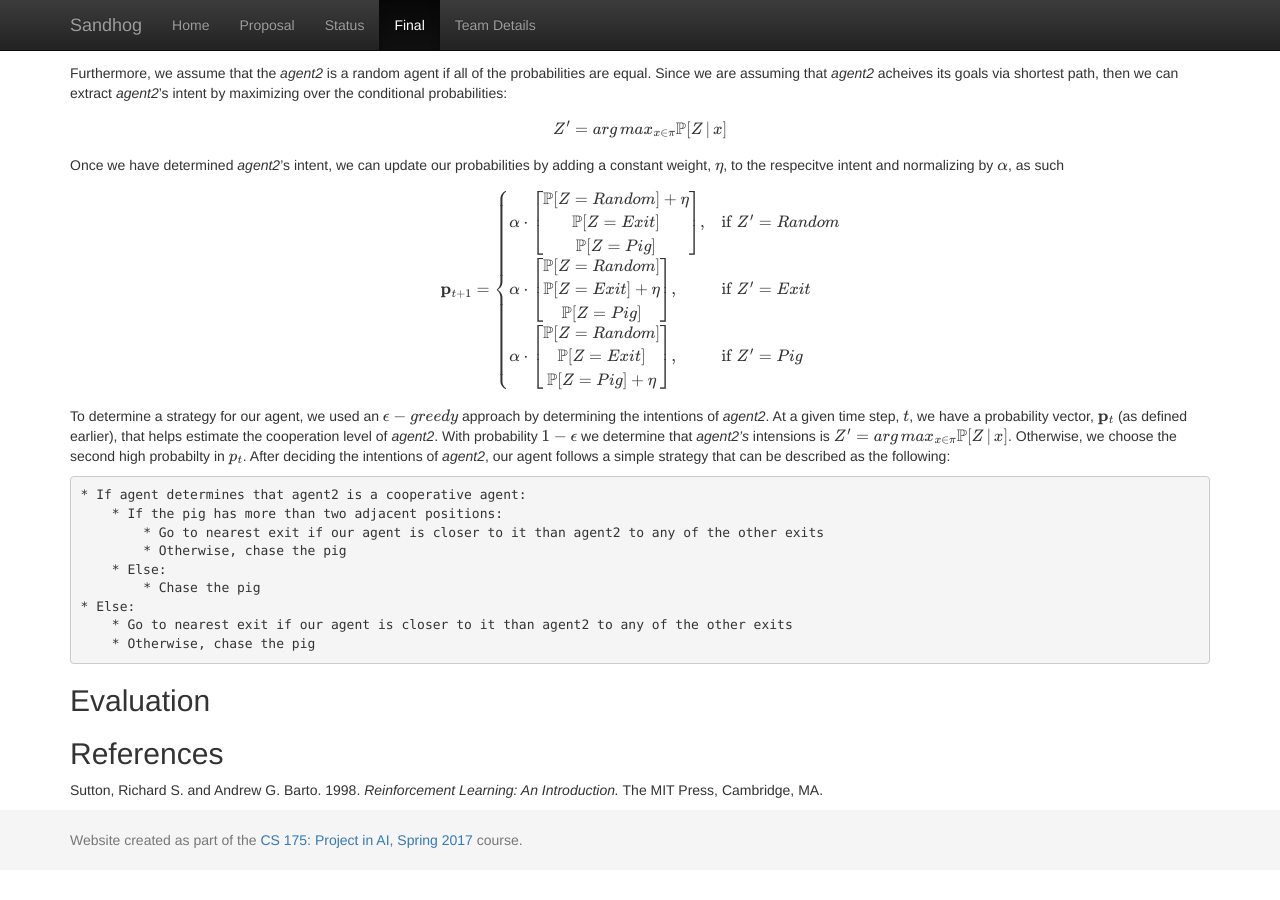
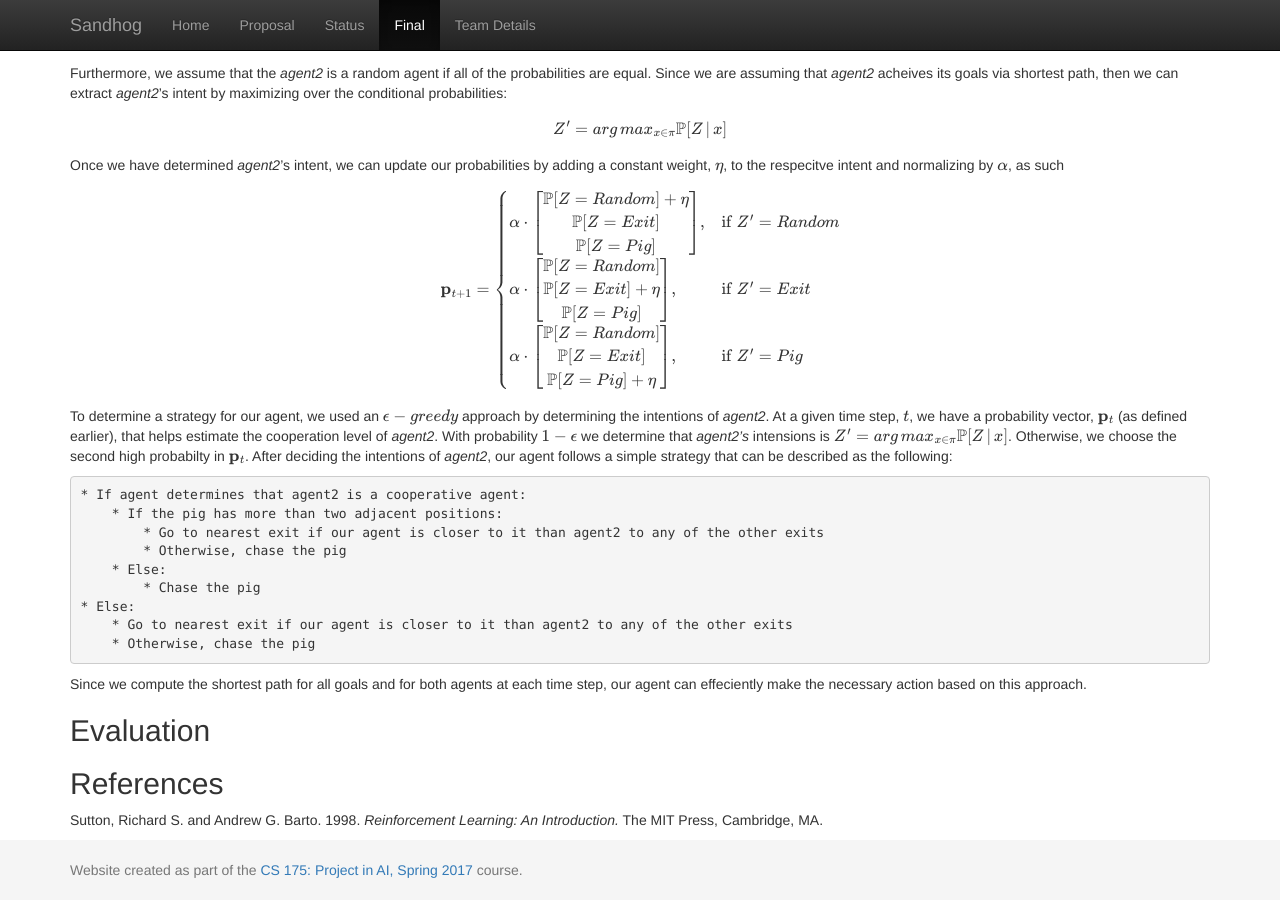
Before and after one commit to hfloresr/Sandhog, a Jekyll site: the page built from docs/final.md, in a window 1280 px wide and 900 px high, scrolled down 1620 px. Built offline with Jekyll 4.4.1, drawn with Linux system fonts in a browser that asks for light colours; formulas are drawn with MathJax 3; before the commit the page ends 2490 px from its top, so only the background shows below that.

Commit message:
finished approaches

```diff
--- a/docs/final.md
+++ b/docs/final.md
@@ -85,7 +85,7 @@ $$\mathbf{p}_{t+1} =
 \end{bmatrix}, & \text{if $Z' = Pig$}\\
 \end{cases}$$
 
-To determine a strategy for our agent, we used an $$\epsilon - greedy$$ approach by determining the intentions of *agent2*. At a given time step, $$t$$, we have a probability vector, $$\mathbf{p}_{t}$$ (as defined earlier), that helps estimate the cooperation level of *agent2*. With probability $$1 - \epsilon$$ we determine that *agent2's* intensions is $$Z' = arg\,max_{x \in \pi} \mathbb{P}[Z \, \lvert \, x]$$. Otherwise, we choose the second high probabilty in $$p_{t}$$. After deciding the intentions of *agent2*, our agent follows a simple strategy that can be described as the following:
+To determine a strategy for our agent, we used an $$\epsilon - greedy$$ approach by determining the intentions of *agent2*. At a given time step, $$t$$, we have a probability vector, $$\mathbf{p}_{t}$$ (as defined earlier), that helps estimate the cooperation level of *agent2*. With probability $$1 - \epsilon$$ we determine that *agent2's* intensions is $$Z' = arg\,max_{x \in \pi} \mathbb{P}[Z \, \lvert \, x]$$. Otherwise, we choose the second high probabilty in $$\mathbf{p}_{t}$$. After deciding the intentions of *agent2*, our agent follows a simple strategy that can be described as the following:
 
     * If agent determines that agent2 is a cooperative agent:
         * If the pig has more than two adjacent positions:
@@ -97,7 +97,7 @@ To determine a strategy for our agent, we used an $$\epsilon - greedy$$ approach
         * Go to nearest exit if our agent is closer to it than agent2 to any of the other exits
         * Otherwise, chase the pig
 
-
+Since we compute the shortest path for all goals and for both agents at each time step, our agent can effeciently make the necessary action based on this approach.
 
 ## Evaluation
 
```
